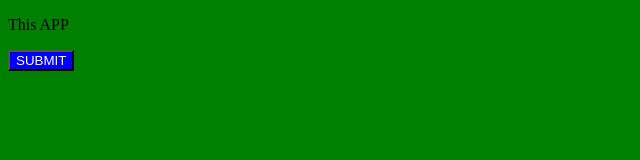
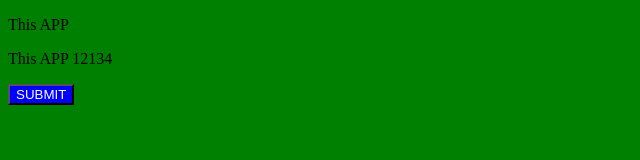
Before and after one commit to gund12/git-test, a plain HTML site: page index.html in a window 1280 px wide. Shown: the whole page, without its empty margins (0-640 px from the left). Drawn offline with Linux system fonts and the light colour scheme.

Commit message:
Update index.html

```diff
--- a/index.html
+++ b/index.html
@@ -10,6 +10,7 @@
 </head>
 <body>
     <p>This APP</p>
+    <p>This APP 12134</p>
     <button>SUBMIT</button>
 
 </body>
```
